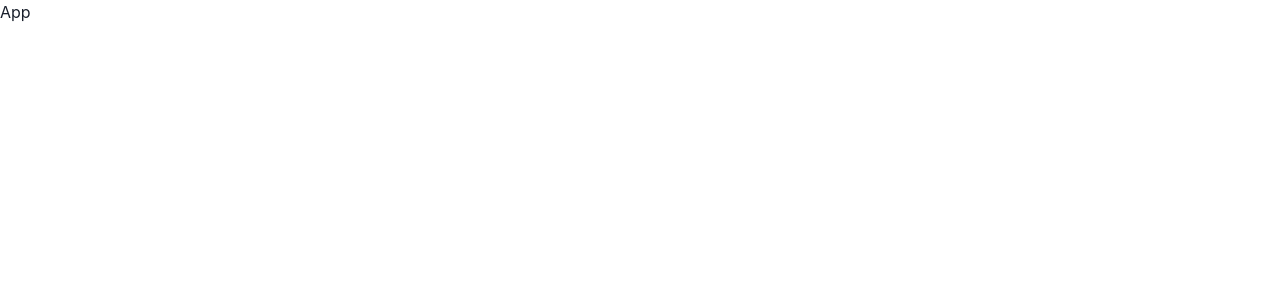
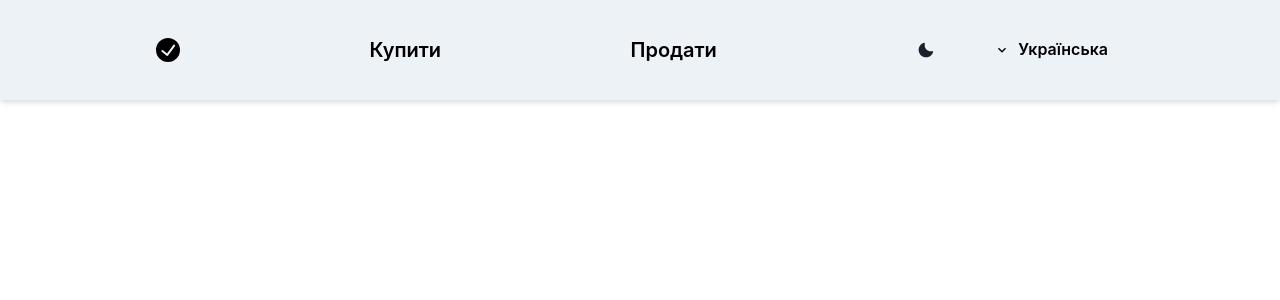
Before and after one commit to philippppppppppp/university-diplom, a React (Create React App) app in the folder client/: page / in a window 1280 px wide. Shown: the top 300 px of the page. Built offline with nearby package versions, Linux system fonts and the light colour scheme.

Commit message:
Created Header, Layout components. Created router config. Added services providers

```diff
--- a/client/src/app/index.tsx
+++ b/client/src/app/index.tsx
@@ -1,10 +1,20 @@
-import { ChakraProvider } from "@chakra-ui/react";
-import { Routing } from "../pages";
+import { ChakraProvider, extendTheme } from "@chakra-ui/react";
+import { RouterProvider } from "react-router-dom";
+import { router } from "../pages";
+import { TranslationsProvider } from "../shared/translations";
+
+const theme = extendTheme({
+  colors: {
+    brand: {},
+  },
+});
 
 export const App: React.FC = () => {
   return (
-    <ChakraProvider resetCSS>
-      <Routing />
+    <ChakraProvider resetCSS theme={theme}>
+      <TranslationsProvider>
+        <RouterProvider router={router} />
+      </TranslationsProvider>
     </ChakraProvider>
   );
 };
--- /dev/null
+++ b/client/src/pages/HomePage.tsx
@@ -0,0 +1,5 @@
+import { Layout } from "../shared/ui/Layout";
+
+export const HomePage: React.FC = () => {
+  return <Layout></Layout>;
+};
--- a/client/src/pages/index.tsx
+++ b/client/src/pages/index.tsx
@@ -1,3 +1,6 @@
-export const Routing: React.FC = () => {
-  return <div>App</div>;
-};
+import { createBrowserRouter } from "react-router-dom";
+import { HomePage } from "./HomePage";
+
+export const router = createBrowserRouter([
+  { path: "/", element: <HomePage /> },
+]);
--- /dev/null
+++ b/client/src/shared/ui/Header.tsx
@@ -0,0 +1,87 @@
+import {
+  Box,
+  Button,
+  Container,
+  Flex,
+  IconButton,
+  Menu,
+  MenuButton,
+  MenuItem,
+  MenuList,
+  useColorMode,
+} from "@chakra-ui/react";
+import {
+  CheckCircleIcon,
+  MoonIcon,
+  SunIcon,
+  ChevronDownIcon,
+} from "@chakra-ui/icons";
+import { Link } from "react-router-dom";
+import { useTranslation } from "../translations";
+
+export const Header: React.FC = () => {
+  const { t, selectLanguage, selectedLanguage } = useTranslation();
+  const { colorMode, toggleColorMode } = useColorMode();
+  const isDark = colorMode === "dark";
+  const color = isDark ? "white" : "black";
+  return (
+    <Box bgColor={isDark ? "gray.600" : "gray.100"} boxShadow="md">
+      <Container maxW="1000">
+        <Flex
+          h="100"
+          justifyContent="space-between"
+          alignItems="center"
+          as="nav"
+        >
+          <CheckCircleIcon color={color} boxSize="6" />
+          <Menu>
+            <MenuButton as={Button} fontSize="20" variant="link" color={color}>
+              {t("buy")}
+            </MenuButton>
+            <MenuList>
+              <MenuItem as={Link} to="/buy/flat">
+                {t("buy_flat")}
+              </MenuItem>
+              <MenuItem as={Link} to="/buy/house">
+                {t("buy_house")}
+              </MenuItem>
+            </MenuList>
+          </Menu>
+          <Button
+            as={Link}
+            fontSize="20"
+            to="/sell"
+            variant="link"
+            color={color}
+          >
+            {t("sell")}
+          </Button>
+          <Flex gap={8}>
+            <IconButton
+              aria-label="Toggle color mode"
+              icon={colorMode === "light" ? <MoonIcon /> : <SunIcon />}
+              onClick={toggleColorMode}
+            />
+            <Menu>
+              <MenuButton
+                as={Button}
+                color={color}
+                leftIcon={<ChevronDownIcon />}
+              >
+                {selectedLanguage === "uk" ? "Українська" : "Русский"}
+              </MenuButton>
+              <MenuList>
+                <MenuItem onClick={() => selectLanguage("uk")}>
+                  Українська
+                </MenuItem>
+                <MenuItem onClick={() => selectLanguage("ru")}>
+                  Русский
+                </MenuItem>
+              </MenuList>
+            </Menu>
+          </Flex>
+        </Flex>
+      </Container>
+    </Box>
+  );
+};
--- /dev/null
+++ b/client/src/shared/ui/Layout.tsx
@@ -0,0 +1,12 @@
+import { Container } from "@chakra-ui/react";
+import { PropsWithChildren } from "react";
+import { Header } from "./Header";
+
+export const Layout: React.FC<PropsWithChildren> = ({ children }) => {
+  return (
+    <>
+      <Header />
+      <Container maxW={1000}>{children}</Container>
+    </>
+  );
+};
```
